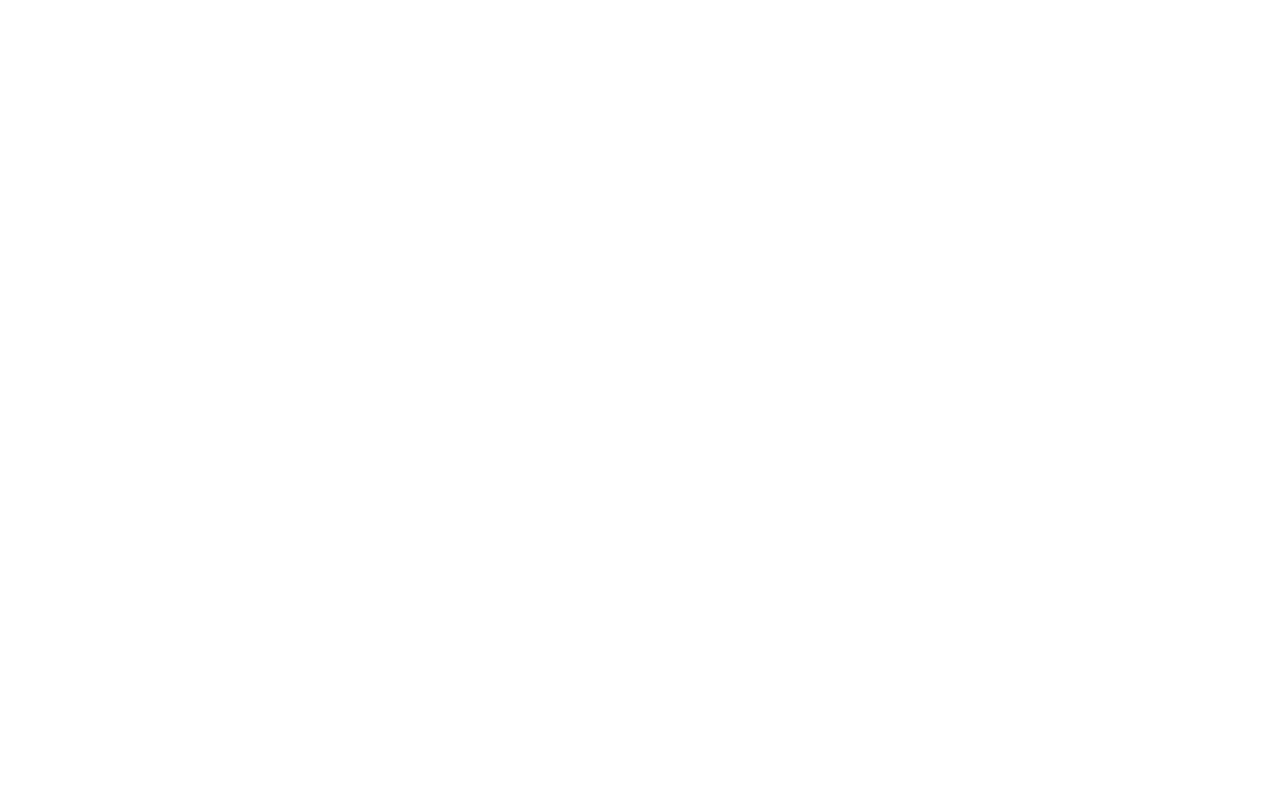
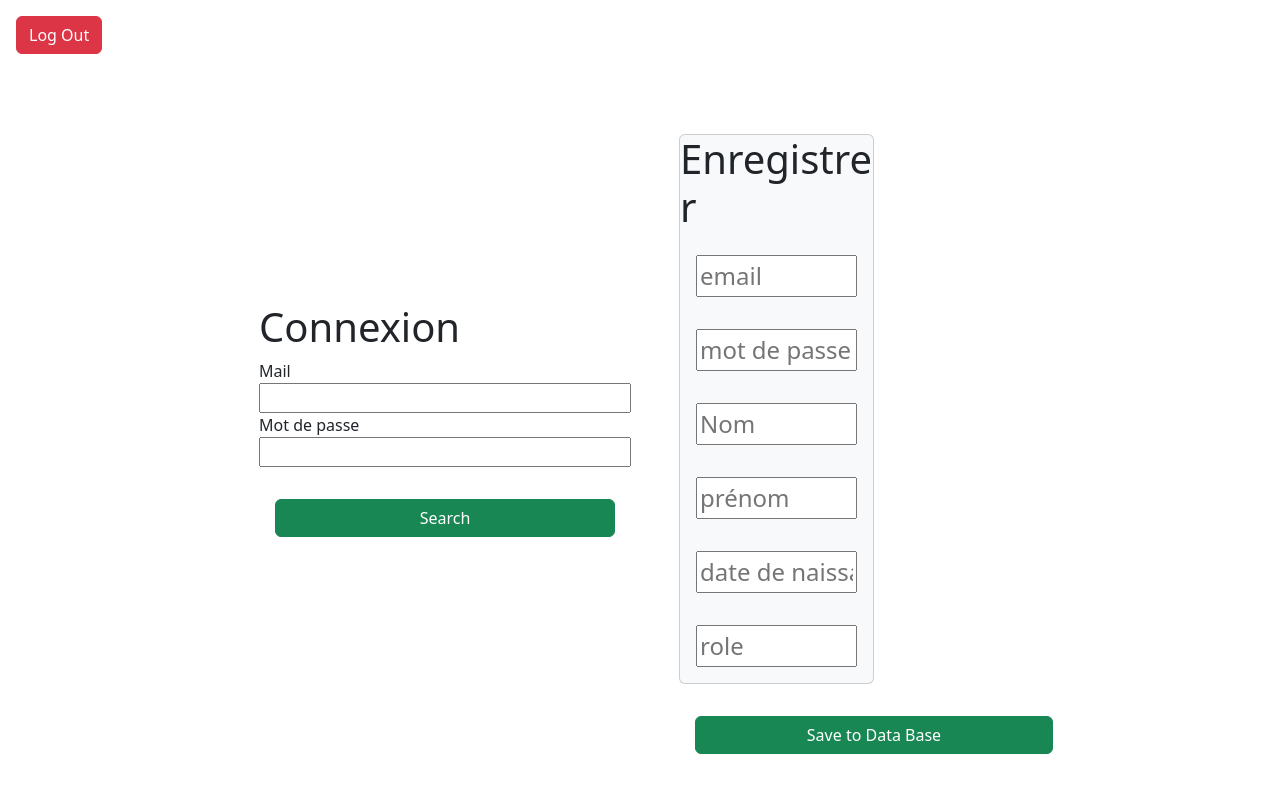
Before and after one commit to krousselet/Nounou_project, a PHP site: page / in a window 1280 px wide. Before the commit the page is empty. Run offline with PHP 8.4, Linux system fonts and the light colour scheme; style sheets or scripts are compiled from the project's sources.

Commit message:
formulaire

```diff
--- a/index.php
+++ b/index.php
@@ -4,7 +4,84 @@
 $session = new Session();
 $mail = new Mail();
 
-$mail->sendEmail('shaefferaelita@gmail.com','test','test');
+// $mail->sendEmail('shaefferaelita@gmail.com','test','test');
 
 
 ?>
+
+<html>
+  <head>
+
+  <meta charset="utf-8">
+    <meta name="viewport" content="width=device-width, initial-scale=1">
+    <meta name="description" content="">
+    <title>I'm IN</title>
+    <script src="https://cdn.jsdelivr.net/npm/axios/dist/axios.min.js"></script>
+<link
+      href="https://cdn.jsdelivr.net/npm/bootstrap@5.3.0/dist/css/bootstrap.min.css"
+      rel="stylesheet"
+      integrity="sha384-9ndCyUaIbzAi2FUVXJi0CjmCapSmO7SnpJef0486qhLnuZ2cdeRhO02iuK6FUUVM"
+      crossorigin="anonymous"
+    />
+    <link rel="stylesheet" href="/style/style.scss" />
+
+</head>
+
+<body class="">
+
+  <form>
+
+      <button class="btn btn-danger m-3" value="logout" type="submit" name="logoutbtn">Log Out</button>
+
+  </form>
+
+
+  <div class="container d-flex justify-content-center align-items-center">
+
+  <div class="searchBars d-flex flex-column col-4 m-5">
+  <h1>Connexion</h1>
+
+  <form method="GET" class="d-flex flex-column ">
+
+ <label for="title">Mail</label>
+ <input onfocusout="focusOutEventTitle()" type="text" id="titlesearch" name="titleSearch" oninput="getTitle()">
+
+ <label for="author">Mot de passe</label>
+ <input onfocusout="focusOutEventAuthor()" type="text" id="authorsearch" name="authorSearch" oninput="getAuthor()">
+
+</form>
+
+<button id="btnSearch"  class="btn btn-success m-3" value="search" onclick="getFullBook()" name="searchBook">Search</button>
+
+
+  <div class="result-menu result-menu-title flex-column"></div>
+  <div class="result-menu result-menu-author  flex-column"></div>
+  <div class="result-menu result-menu-releasedate  flex-column"></div>
+  <div class="result-menu result-menu-editor  flex-column"></div>
+
+  </div>
+
+
+<div class="d-flex flex-column">
+  <form method="GET" id="form" class="mt-5 col-6 card bg-light">
+  <h1>Enregistrer</h1>
+  <input required id="email" placeholder="email" type="text" name="titlesave" class="fs-4 m-3">
+  <input required id="mot-de-passe" placeholder="mot de passe" type="text" name="authorsave" class="fs-4 m-3">
+  <input required id="nom" placeholder="Nom" type="number" min="1000" max="2100" name="releasedatesave" class="fs-4 m-3">
+  <input required id="prenom" placeholder="prénom" type="text" name="editorsave" class="fs-4 m-3">
+  <input required id="naissance" placeholder="date de naissance" type="text" name="editorsave" class="fs-4 m-3">
+  <input required id="role" placeholder="role" type="text" name="editorsave" class="fs-4 m-3">
+
+</form>
+<button class="btn btn-success m-3" value="save" onclick="saveNewBook()" name="saveBook">Save to Data Base</button>
+
+</div>
+
+
+  </div>
+
+
+<script src="/js/app.js"></script>
+
+</body>
+</html>
--- a/js/app.js
+++ b/js/app.js
@@ -1 +1,24 @@
 import Panda from "https://pandatown.fr/lib/pandalib.php";
+
+function getFullBook() {
+  let titleLength = document.getElementById("titlesearch");
+  let authorLength = document.getElementById("authorsearch");
+
+  //LIEN DU FICHIER PHP ETFONCTION PHP
+  let url = "endpoint.php?action=search";
+
+  let xhr = new XMLHttpRequest();
+
+  //CHOISIR GET OU POST SELON MDP
+  xhr.open("GET", url, true);
+
+  xhr.onload = function () {
+    if (this.status == 200) {
+      //RECUPERE LA REPONSE
+      let data = JSON.parse(this.responseText);
+      //INSERER CODE FONCTION
+      console.log(data);
+    }
+  };
+  xhr.send();
+}
```
